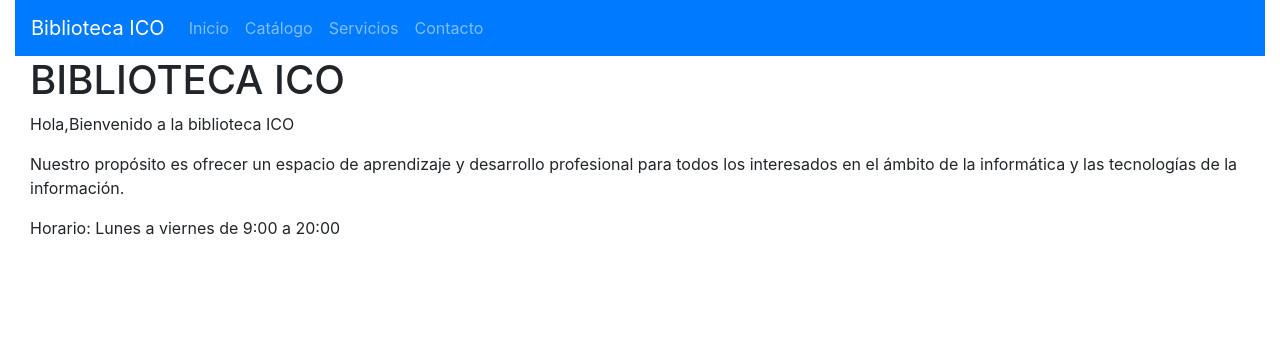
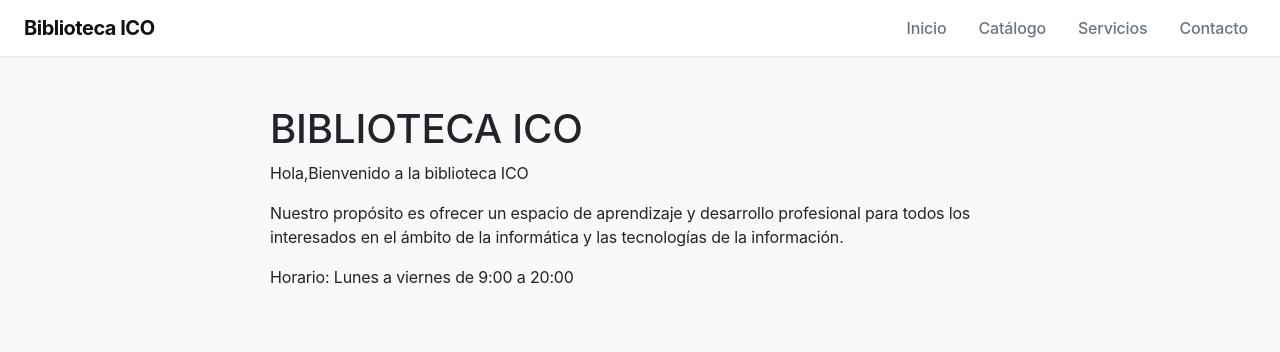
Before and after one commit to CristianMandujano/Biblioteca, a Flask app: page / in a window 1280 px wide. Shown: the top 352 px of the page. Run offline with Flask 3, Linux system fonts and the light colour scheme.

Commit message:
Aplicación de css-20261028

```diff
--- /dev/null
+++ b/static/styles.css
@@ -0,0 +1,107 @@
+/* Estilos generales y minimalistas */
+body {
+    background-color: #f8f9fa;
+    color: #212529;
+    font-family: -apple-system, BlinkMacSystemFont, "Segoe UI", Roboto, "Helvetica Neue", Arial, sans-serif;
+    letter-spacing: -0.01em;
+}
+
+/* Barra de navegación limpia y elegante */
+.custom-navbar {
+    background-color: #ffffff !important;
+    border-bottom: 1px solid #eaeaea;
+    box-shadow: 0 2px 4px rgba(0,0,0,0.02);
+}
+
+.custom-navbar .navbar-brand {
+    color: #111111 !important;
+    font-weight: 700;
+    letter-spacing: -0.5px;
+}
+
+.custom-navbar .nav-link {
+    color: #6c757d !important;
+    font-weight: 500;
+    margin-left: 1rem;
+    transition: color 0.2s ease;
+}
+
+.custom-navbar .nav-link:hover {
+    color: #000000 !important;
+}
+
+/* Contenedor principal de contenido en tarjeta flotante minimalista */
+.main-content {
+    max-width: 800px;
+}
+
+.content-card {
+    background: #ffffff;
+    border: 1px solid #eaeaea;
+    border-radius: 8px;
+    padding: 3rem;
+    box-shadow: 0 4px 12px rgba(0, 0, 0, 0.03);
+}
+
+/* Tipografía de títulos y textos */
+.page-title {
+    font-size: 1.75rem;
+    font-weight: 700;
+    color: #1a1a1a;
+    margin-bottom: 1rem;
+    letter-spacing: -0.5px;
+}
+
+.welcome-msg {
+    font-size: 1.1rem;
+    font-weight: 600;
+    color: #4a5568;
+    margin-bottom: 1.5rem;
+}
+
+.description-text {
+    line-height: 1.6;
+    color: #718096;
+}
+
+.section-subtitle {
+    font-weight: 600;
+    color: #2d3748;
+    margin-top: 1rem;
+    margin-bottom: 1rem;
+}
+
+.info-badge {
+    display: inline-block;
+    background-color: #edf2f7;
+    color: #4a5568;
+    padding: 0.5rem 1rem;
+    border-radius: 4px;
+    font-size: 0.9rem;
+    font-weight: 500;
+    margin-top: 1rem;
+}
+
+/* Listas minimalistas para catálogos, servicios y contactos */
+.minimal-list {
+    list-style: none;
+    padding: 0;
+    margin-top: 1.5rem;
+}
+
+.minimal-list li {
+    padding: 0.75rem 0;
+    border-bottom: 1px solid #edf2f7;
+    color: #4a5568;
+    font-size: 1rem;
+}
+
+.minimal-list li:last-child {
+    border-bottom: none;
+}
+
+.contact-list li span {
+    font-weight: 600;
+    color: #1a1a1a;
+    margin-right: 0.5rem;
+}
--- a/templates/layout.html
+++ b/templates/layout.html
@@ -4,16 +4,18 @@
 <head>
     <link rel="stylesheet" href="https://cdn.jsdelivr.net/npm/bootstrap@4.6.2/dist/css/bootstrap.min.css"
         integrity="sha384-xOolHFLEh07PJGoPkLv1IbcEPTNtaed2xpHsD9ESMhqIYd0nLMwNLD69Npy4HI+N" crossorigin="anonymous">
+    <!-- Enlace a tu archivo CSS independiente -->
+    <link rel="stylesheet" href="{{ url_for('static', filename='styles.css') }}">
     <meta charset="UTF-8">
     <meta name="viewport" content="width=device-width, initial-scale=1.0">
     <title>{{ title }}</title>
 </head>
 
 <body>
-    <div class="container-fluid">
-        <nav class="navbar navbar-expand navbar-dark bg-primary">
-            <a class="navbar-brand" href="{{ url_for('home') }}">Biblioteca ICO</a>
-            <ul class="navbar-nav">
+    <div class="container-fluid site-wrapper p-0">
+        <nav class="navbar navbar-expand navbar-light custom-navbar px-4">
+            <a class="navbar-brand font-weight-bold" href="{{ url_for('home') }}">Biblioteca ICO</a>
+            <ul class="navbar-nav ml-auto">
                 <li class="nav-item">
                     <a class="nav-link" href="{{ url_for('home') }}">Inicio</a>
                 </li>
@@ -29,8 +31,9 @@
             </ul>
         </nav>
 
-        {% block content %} {% endblock %}
-
+        <main class="main-content container py-5">
+            {% block content %} {% endblock %}
+        </main>
     </div>
 </body>
 
```
